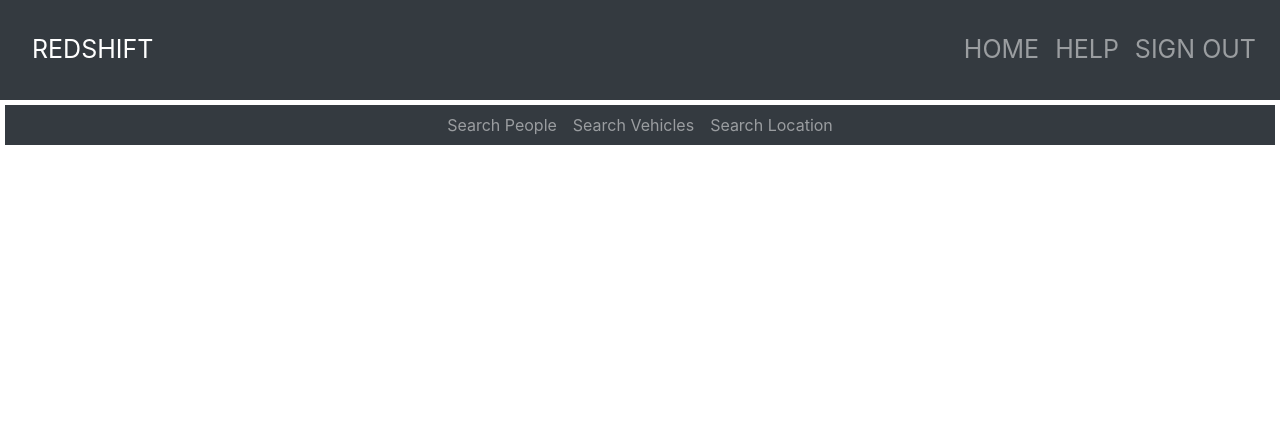
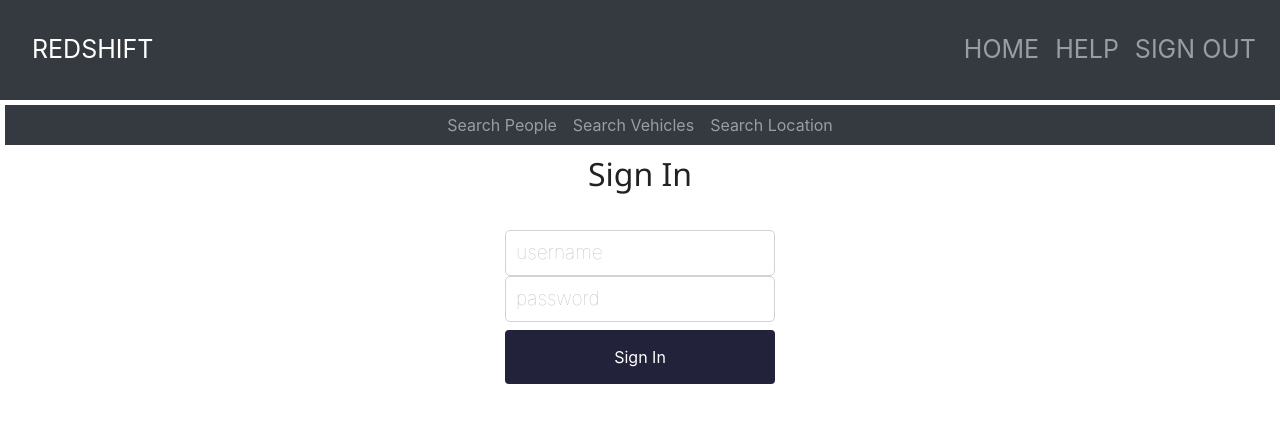
Before and after one commit to JacobsChris/Team-Project, a React (Create React App) app in the folder front-end/: page /user/home/signin in a window 1280 px wide. Shown: the top 422 px of the page. Built offline with nearby package versions, Linux system fonts and the light colour scheme.

Commit message:
Sign in functionality added

```diff
--- a/front-end/src/App.js
+++ b/front-end/src/App.js
@@ -6,6 +6,7 @@ import NavBar from './components/navBar';
 import AdminNavBar from './components/adminNavBar';
 import SearchNavBar from './components/searchNavBar';
 import PeopleResultsPage from './components/peopleResultsPage';
+import SignIn from './components/SignIn';
 
 function App() {
   return (
@@ -15,6 +16,7 @@ function App() {
       <Route path='/user/home/searchpeople' component={SearchPeople}></Route>
       <Route path='/admin/' component={AdminNavBar}></Route>
       <Route path='/user/home/peopleresults' component={PeopleResultsPage}></Route>
+      <Route path='/user/home/signin' component={SignIn}></Route>
     </BrowserRouter>
   );
 }
--- a/front-end/src/components/SignIn.js
+++ b/front-end/src/components/SignIn.js
@@ -1,4 +1,6 @@
 import React from 'react';
+import FormInput from './FormInput';
+import Axios from 'axios';
 
 export default class SignIn extends React.Component {
     constructor(props){
@@ -7,6 +9,14 @@ export default class SignIn extends React.Component {
             username: '',
             password: ''
         }
+    }
+
+    handleChange = ({target: {value, name}}) => {
+        this.setState({[name]: value})
+    }
+
+    submit = () => {
+
     }
 
     render(){
@@ -19,12 +29,13 @@ export default class SignIn extends React.Component {
                         </legend>
                         <div className='username'>
                             <label></label>
-                            <FormInput name='username' value={this.state.username}/>
+                            <FormInput name='username' value={this.state.username} handleChange={this.handleChange}/>
                         </div>
                         <div className='password'>
                             <label></label>
-                            <FormInput name='password' value={this.state.password}/>
+                            <FormInput name='password' value={this.state.password} handleChange={this.handleChange}/>
                         </div>
+                        <button onClick={this.submit}>Sign In</button>
                     </fieldset>
                 </form>
             </div>
```
